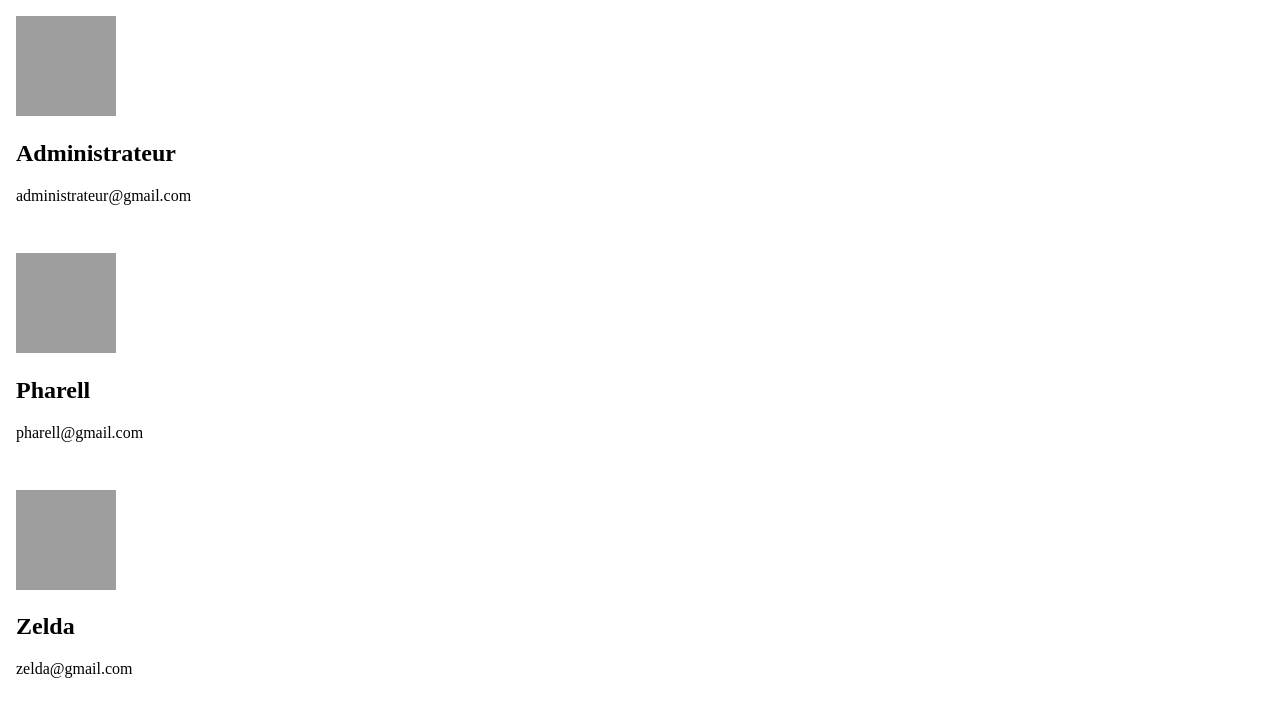
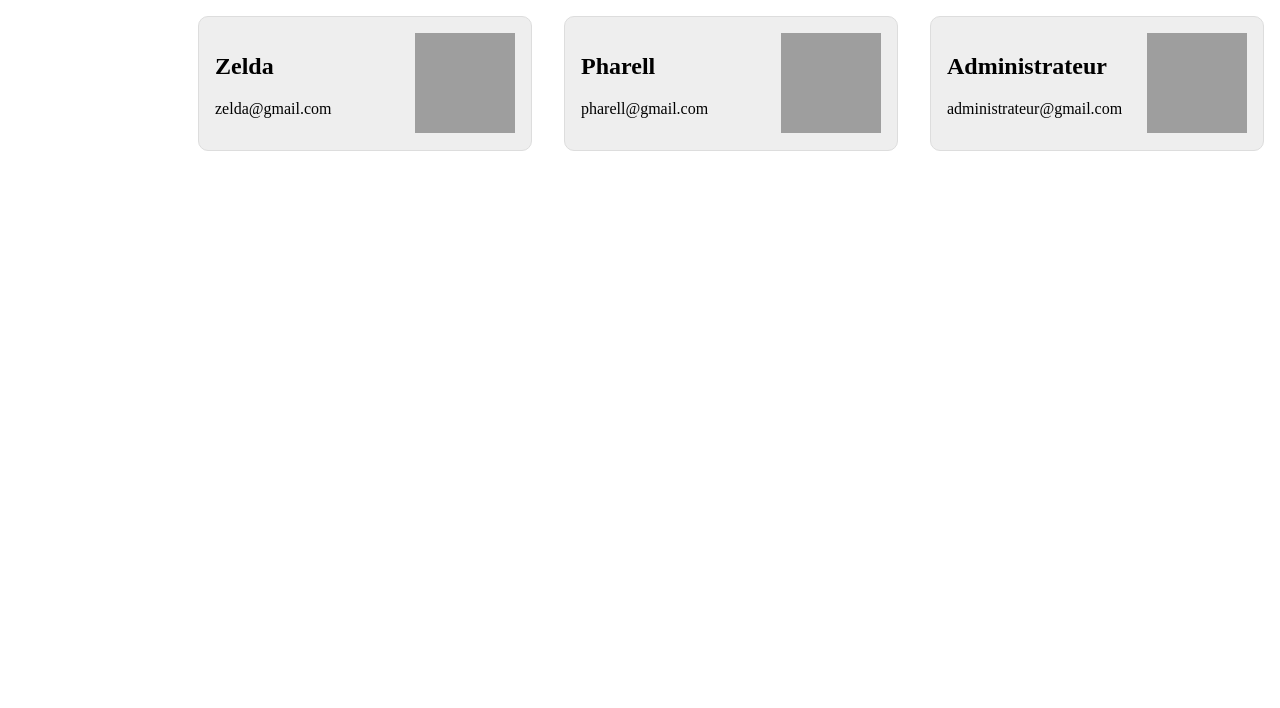
Before and after one commit to Pharell77coder/projet_php, a PHP site: page /component/php/accueil.php in a window 1280 px wide. Shown: the part 190-898 px from the top of the page. After the commit the page ends 341 px from the top, so only its background shows below. Run offline with PHP 8.4, Linux system fonts and the light colour scheme; data comes from the database, SQL or seed files in the repository; both versions use the stored data as it was after the commit; grey boxes are pictures that could not be loaded.

Commit message:
Add files via upload

```diff
--- /dev/null
+++ b/component/css/main.css
@@ -0,0 +1,34 @@
+html {
+    /*scroll*/
+    scroll-behavior: smooth;
+}
+
+body {
+    margin: 0;
+}
+
+*{
+    transition: 1s;
+}
+
+.profile{
+    float: right;
+    margin: 1rem;
+    background-color: #eee;
+    padding: 1rem;
+    border-radius: 10px;
+    width: 300px;
+    border: solid 1px #ddd;
+}
+.profile:hover{
+    background-color: #111;
+    padding: 1rem;
+    color: #eee;
+    border-radius: 10px;
+}
+
+.profile > img{
+    float: right;
+    height: 100px;
+    width: 100px;
+}
--- a/component/css/style.css
+++ b/component/css/style.css
@@ -4,28 +4,3 @@
     --second-color: #43c6ac;
     --accent-color: #e5e5e5;
 }
-
-html {
-    /*scroll*/
-    scroll-behavior: smooth;
-}
-
-body {
-    background-color: #ffffff;
-    margin: 0;
-}
-
-*{
-    transition: 1s;
-}
-
-.profile{
-    background-color: #fff;
-    padding: 1rem;
-    border-radius: 10px;
-  }
-
-.profile > img{
-    height: 100px;
-    width: 100px;
-}
--- /dev/null
+++ b/component/js/footer.js
@@ -0,0 +1,3 @@
+"use strict";
+
+const Header= document.getElementById('footer').innerHTML = '<p>copyright</p>';
--- a/component/php/accueil.php
+++ b/component/php/accueil.php
@@ -5,10 +5,14 @@
     <meta name="viewport" content="width=device-width, initial-scale=1.0">
     <title>Document</title>
     <meta name="author" content="Pharell">
-    <link rel="stylesheet" href="../css/style.css">
+    <link rel="stylesheet" href="../css/main.css">
 </head>
 <body>
     <?php
+
+    include "header.php";
+    include "nav.php";
+    include "footer.php";
 
     $dbFile = '../db/data.db';
 
@@ -24,13 +28,6 @@
 
     $db->close();
 
-
-    include "header.php";
-    include "nav.php";
-    include "footer.php";
-
-
-
     class User {
         public $name;
         public $picture;
@@ -43,42 +40,20 @@
         }
 
         public function createCard(){
-            echo "<div class='profile'>";
+            echo '<div class="profile">';
             echo "<img src='".$this->picture."' alt='". $this->name."' />";
             echo "<h2>".$this->name."</h2>";
             echo "<p>".$this->description."</p>";
             echo "</div>";
         }
     }
+
     $i = 0;
     while ($i < count($data)) {
         $Person1 = new User($data[$i]['pseudo'], $data[$i]['image'], $data[$i]['email']);
         $Person1->createCard();
         $i = $i + 1;
     }
-
-    $equipe1 = 'Paris saint germain';
-    $equipe2 = 'Real socicedad';
-    $score1 = 2;
-    $score2 = 0;
-
-    $match = [
-        ['dom' => $equipe1,
-        'ext' => $equipe2,
-        'score' => [$score1, $score2]],
-        ['dom' => $equipe1,
-        'ext' => $equipe2,
-        'score' => [$score1+2, $score2+3]],
-    ];
-
-    echo 'Score : '.$match[0]['dom'].' '.$match[0]['score'][0].' - '.$match[0]['score'][1].' '.$match[0]['ext'];
-    echo 'Score : '.$match[1]['dom'].' '.$match[1]['score'][0].' - '.$match[1]['score'][1].' '.$match[1]['ext'];
-    if ($match[1]['score'][0] > $match[1]['score'][1]){
-        echo 'Vainqueur : '.$match[1]['dom'];
-    } else if($match[1]['score'][0] < $match[1]['score'][1]){
-        echo 'Vainqueur : '.$match[1]['ext'];
-    }
-
     ?>
 </body>
 </html>
--- a/component/php/calendrier.php
+++ b/component/php/calendrier.php
@@ -11,6 +11,7 @@
     <?php
     include "header.php";
     include "nav.php";
+    include "footer.php";
     ?>
 </body>
 </html>
--- a/component/php/classement.php
+++ b/component/php/classement.php
@@ -11,6 +11,7 @@
     <?php
     include "header.php";
     include "nav.php";
+    include "footer.php";
     ?>
 </body>
 </html>
--- a/component/php/footer.php
+++ b/component/php/footer.php
@@ -0,0 +1,3 @@
+<nav id="footer"></nav>
+<link rel="stylesheet" href="../css/footer.css">
+<script src="../js/footer.js"></script>
```
Also changed, not shown: component/php/match.php (+24 -0 lines), component/css/footer.css (added), component/db/data.db, 1 other file.
